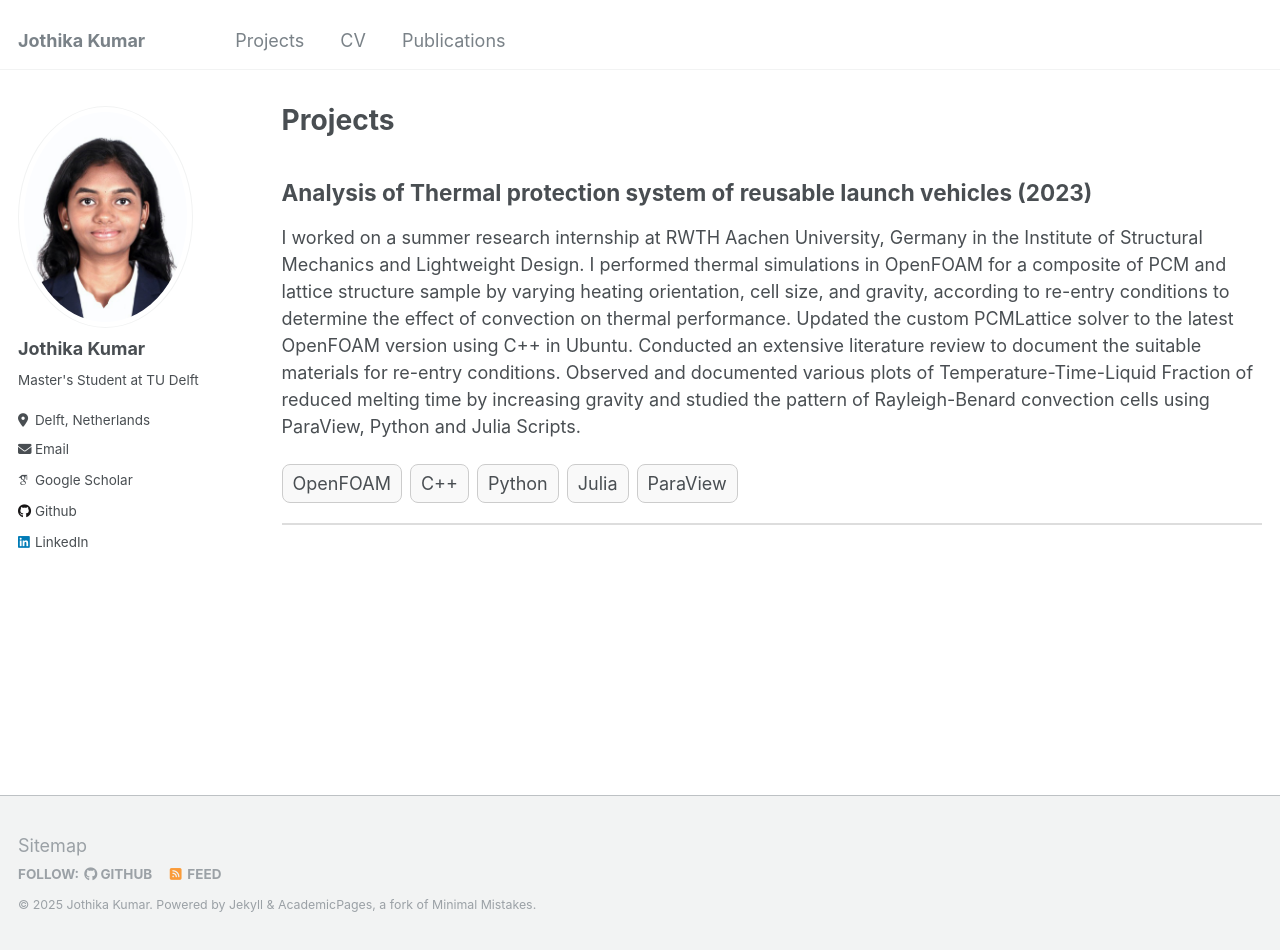
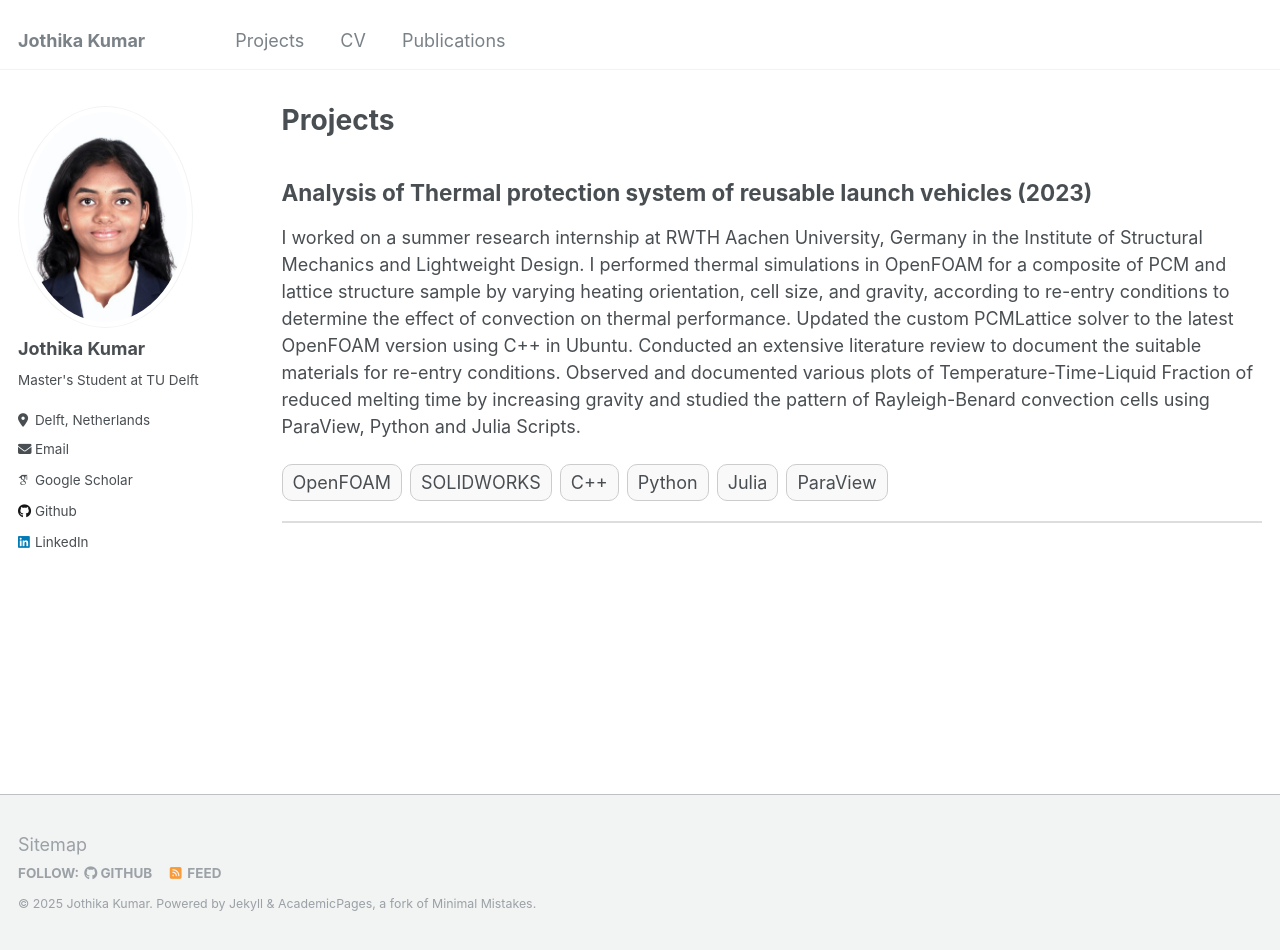
Before and after one commit to jothikak05/jothikak05.github.io, a Jekyll site: the page built from _pages/projects.md, in a window 1280 px wide and 950 px high. Built offline with Jekyll 4.4.1, drawn with Linux system fonts in a browser that asks for light colours; some web fonts are replaced.

Commit message:
adding skills

```diff
--- a/_pages/projects.md
+++ b/_pages/projects.md
@@ -10,19 +10,22 @@ author_profile: true
 I worked on a summer research internship at RWTH Aachen University, Germany in the Institute of Structural Mechanics and Lightweight Design. I performed thermal simulations in OpenFOAM for a composite of PCM and lattice structure sample by varying heating orientation, cell size, and gravity, according to re-entry conditions to determine the effect of convection on thermal performance. Updated the custom PCMLattice solver to the latest OpenFOAM version using C++ in Ubuntu. Conducted an extensive literature review to document the suitable materials for re-entry conditions. Observed and documented various plots of Temperature-Time-Liquid Fraction of reduced melting time by increasing gravity and studied the pattern of Rayleigh-Benard convection cells using ParaView, Python and Julia Scripts.
 
 <div style="display: flex; flex-wrap: wrap; gap: 8px; margin-top: 15px;">
-  <div style="padding: 5px 10px; border: 1px solid #ccc; border-radius: 8px; background-color: #f9f9f9;">
+  <div style="padding: 4px 10px; border: 1px solid #ccc; border-radius: 10px; background-color: #f9f9f9;">
     OpenFOAM
   </div>
-  <div style="padding: 5px 10px; border: 1px solid #ccc; border-radius: 8px; background-color: #f9f9f9;">
+  <div style="padding: 4px 10px; border: 1px solid #ccc; border-radius: 10px; background-color: #f9f9f9;">
+    SOLIDWORKS
+  </div>
+  <div style="padding: 4px 10px; border: 1px solid #ccc; border-radius: 10px; background-color: #f9f9f9;">
     C++
   </div>
-  <div style="padding: 5px 10px; border: 1px solid #ccc; border-radius: 8px; background-color: #f9f9f9;">
+  <div style="padding: 4px 10px; border: 1px solid #ccc; border-radius: 10px; background-color: #f9f9f9;">
     Python
   </div>
-  <div style="padding: 5px 10px; border: 1px solid #ccc; border-radius: 8px; background-color: #f9f9f9;">
+  <div style="padding: 4px 10px; border: 1px solid #ccc; border-radius: 10px; background-color: #f9f9f9;">
     Julia
   </div>
-  <div style="padding: 5px 10px; border: 1px solid #ccc; border-radius: 8px; background-color: #f9f9f9;">
+  <div style="padding: 4px 10px; border: 1px solid #ccc; border-radius: 10px; background-color: #f9f9f9;">
     ParaView
   </div>
 </div>
```
